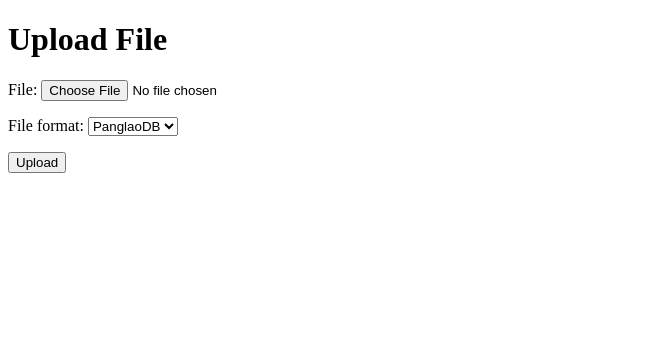
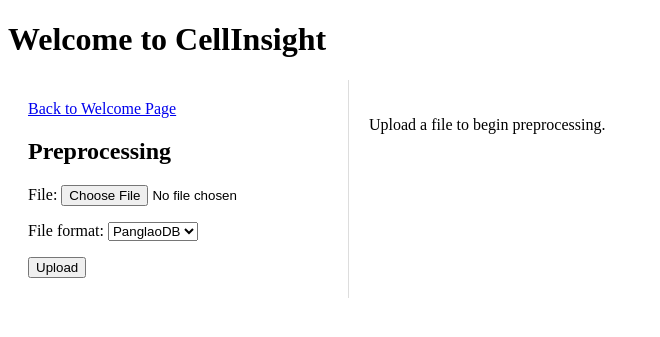
Before and after one commit to youngyoung2345/CellInsight, a Django app: page /preprocessing/ in a window 1280 px wide. Shown: the top 337 px of the page, without its empty margins (0-660 px from the left). Run offline with Django 5.2, Linux system fonts and the light colour scheme.

Commit message:
메시지

```diff
--- a/CellInsight/CellInsight/pyvenv.cfg
+++ b/CellInsight/CellInsight/pyvenv.cfg
@@ -2,4 +2,4 @@ home = C:\Users\JIWON\AppData\Local\Programs\Python\Python312
 include-system-site-packages = false
 version = 3.12.4
 executable = C:\Users\JIWON\AppData\Local\Programs\Python\Python312\python.exe
-command = C:\Users\JIWON\AppData\Local\Programs\Python\Python312\python.exe -m venv C:\Users\JIWON\Desktop\marker\CellInsight\CellInsight\CellInsight
+command = C:\Users\JIWON\AppData\Local\Programs\Python\Python312\python.exe -m venv C:\Users\JIWON\Desktop\chu\CellInsight\CellInsight\CellInsight
--- a/CellInsight/interaction/front/templates/base.html
+++ b/CellInsight/interaction/front/templates/base.html
@@ -21,7 +21,7 @@
     <header>
         <h1>Welcome to CellInsight</h1>
         <nav>
-            <a href="{% url 'preprocessing' %}">Preprocessing</a>
+
         </nav>
     </header>
     <div class="container">
--- a/CellInsight/interaction/front/templates/preprocessing.html
+++ b/CellInsight/interaction/front/templates/preprocessing.html
@@ -2,22 +2,18 @@
 
 {% block left_section %}
     <a href="{% url 'welcome' %}">Back to Welcome Page</a>
-    <h2>Upload your file</h2>
+    <h2>Preprocessing</h2>
+    {% if not file_uploaded %}
         <form method="post" enctype="multipart/form-data">
             {% csrf_token %}
             {{ form.as_p }}
             <button type="submit">Upload</button>
         </form>
-
-    {% if file_uploaded %}
-        <button onclick="document.getElementById('qc-form').submit();">Preprocessing</button>
     {% endif %}
 {% endblock %}
 
 {% block right_section %}
-    {% if not file_uploaded %}
-        <p>Upload a file to begin preprocessing.</p>
-    {% else %}
+    {% if file_uploaded %}
         <h2>QC Values</h2>
         <form id="qc-form" method="post" action="{% url 'qc_process' %}">
             {% csrf_token %}
@@ -50,5 +46,7 @@
             </form>
         {% endif %}
     {% endif %}
+    {% else %}
+        <p>Upload a file to begin preprocessing.</p>
     {% endif %}
 {% endblock %}
--- a/CellInsight/interaction/views.py
+++ b/CellInsight/interaction/views.py
@@ -32,11 +32,15 @@ def preprocessing(request):
                 'file_path': file_path,
                 'file_format': file_format
             })
-
     else:
         form = forms.UploadFileForm()
         qc_form = forms.QCForm()
-    return render(request, 'upload.html', {'form':form})
+        return render(request, 'preprocessing.html', {
+            'file_uploaded': False,
+            'form': form,
+            'qc_form': qc_form
+        })
+
 
 def qc_process(request):
     if request.method == 'POST':
```
Also changed, not shown: CellInsight/media/figures/cluster_files2.png, 2 other files. Lines whose indentation alone changed are shown as unchanged.
